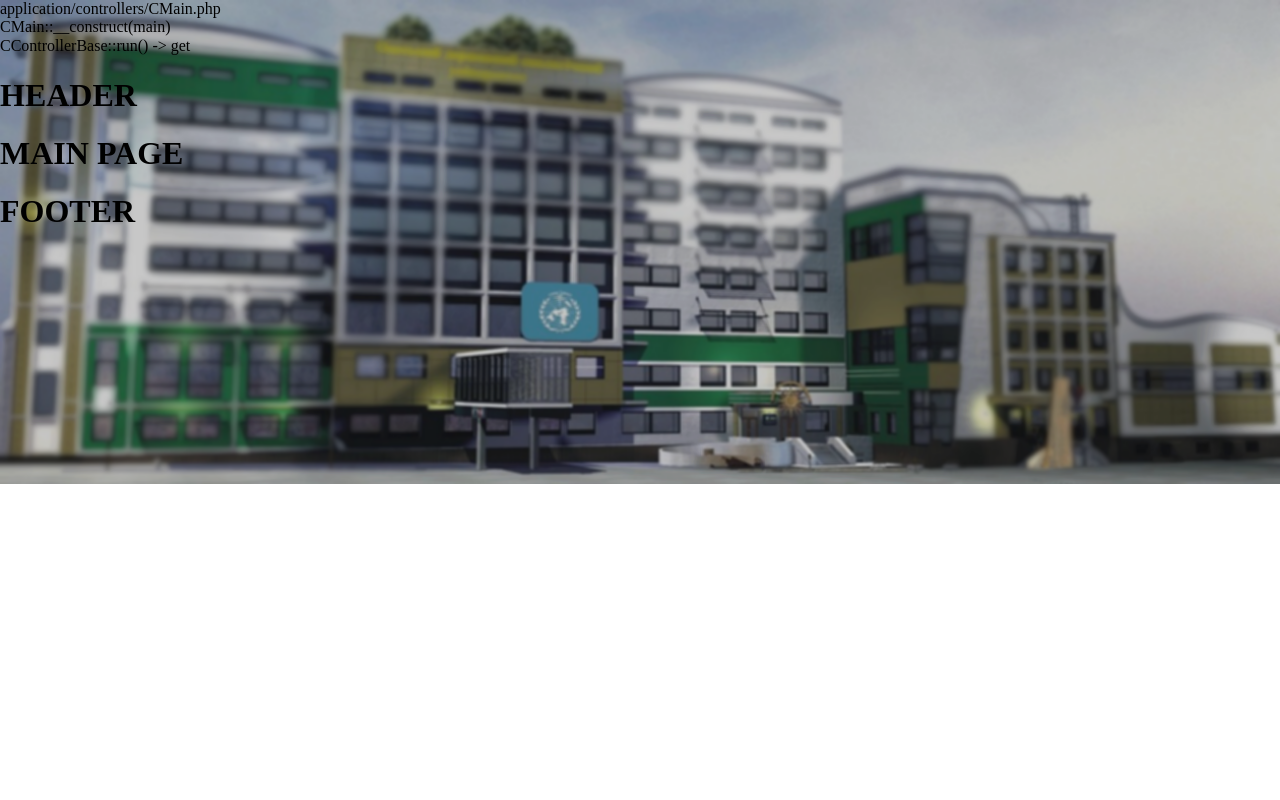
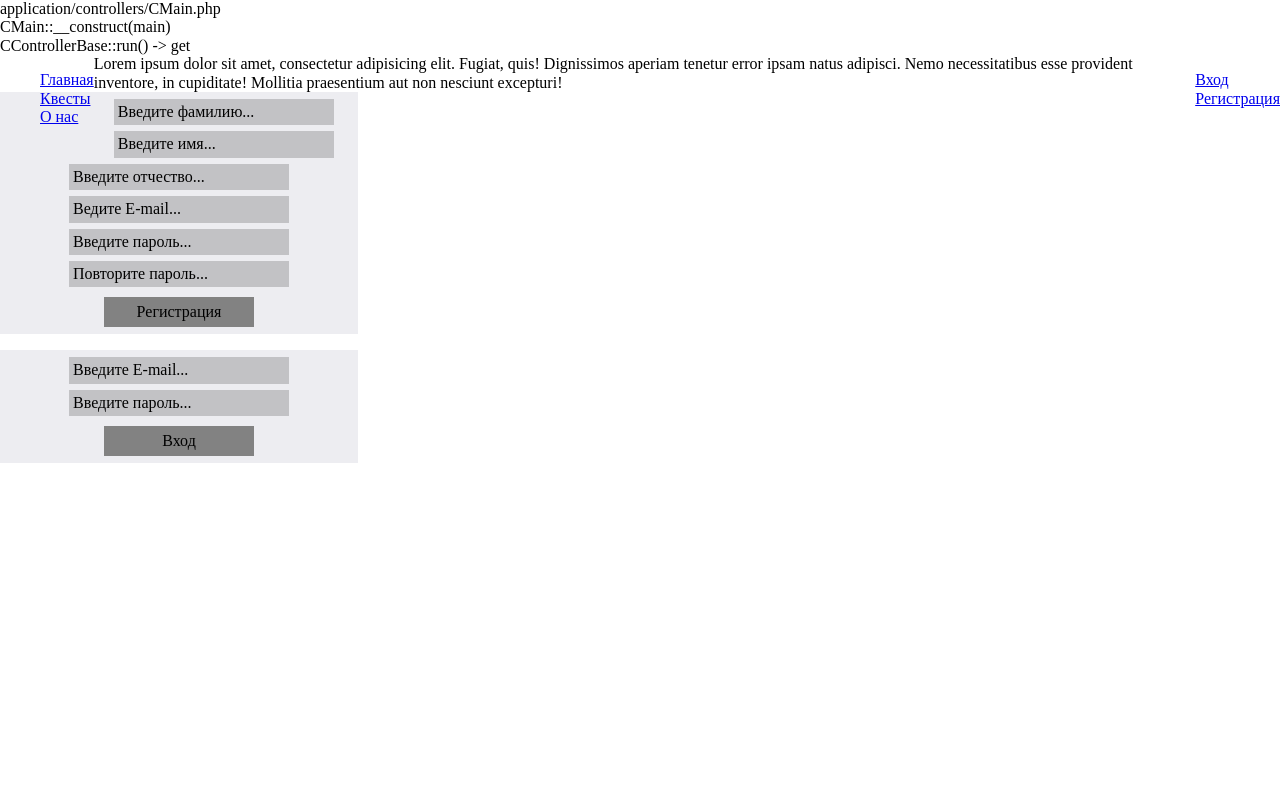
Before and after one commit to logitec1994/oseu-olympiad-2018, a PHP site: page / in a window 1280 px wide. Run offline with PHP 8.4, Linux system fonts and the light colour scheme.

Commit message:
Added based form
Added based form

```diff
--- /dev/null
+++ b/static/styles/main.css
@@ -0,0 +1,60 @@
+-
+.clear
+{
+    clear: both;
+}
+form
+{
+    width: 350px;
+    text-align: center;
+    padding: 4px;
+    background-color: rgba(210, 210, 220, 0.4);
+}
+
+form input
+{
+    background: rgba(20, 20, 20, 0.2);
+    border: none;
+    margin: 3px;
+    padding: 4px;
+    width: 220px;
+}
+
+::-webkit-input-placeholder { /* Chrome/Opera/Safari */
+  color: black;
+}
+::-moz-placeholder { /* Firefox 19+ */
+  color: black;
+}
+:-ms-input-placeholder { /* IE 10+ */
+  color: black;
+}
+:-moz-placeholder { /* Firefox 18- */
+  color: black;
+}
+
+form input[type="submit"]
+{
+    background: rgb(130, 130, 130);
+    margin-top: 7px;
+    border: none;
+    width: 150px;
+    height: 30px;
+}
+.header .navigation
+{
+    float: left;
+}
+
+.navigation ul
+{
+    list-style: none;
+}
+.header .role-buttons
+{
+    float: right;
+}
+.header .role-buttons ul
+{
+    list-style: none;
+}
--- a/templates/footer.php
+++ b/templates/footer.php
@@ -1,4 +1,3 @@
-<h1>FOOTER</h1>
 <script src="/static/lib/jquery-3.3.1.min.js"></script>
 </body>
 </html>
--- a/templates/header.php
+++ b/templates/header.php
@@ -6,7 +6,7 @@
     <meta http-equiv="X-UA-Compatible" content="ie=edge">
     <title>Main</title>
     <link rel="stylesheet" href="/static/lib/normalize.min.css">
-    <style>
+<!--     <style>
 body {
     background-repeat: no-repeat;
     /*background-position: center center;*/
@@ -14,7 +14,6 @@ body {
     background-attachment: fixed;
     background-image: url("/static/img/main-backgroun-blur.png");
 }
-    </style>
+    </style> -->
 </head>
 <body>
-<h1>HEADER</h1>
--- a/templates/main.php
+++ b/templates/main.php
@@ -2,7 +2,47 @@
 include_once 'templates/header.php'
 ?>
 
-<h1>MAIN PAGE</h1>
+<div class="main">
+    <div class="header">
+        <nav class="navigation">
+            <ul>
+                <li><a href="/main">Главная</a></li>
+                <li><a href="/quests">Квесты</a></li>
+                <li><a href="/about">О нас</a></li>
+            </ul>
+        </nav>
+        <div class="role-buttons">
+            <ul>
+                <li><a href="#">Вход</a></li>
+                <li><a href="#">Регистрация</a></li>
+            </ul>
+        </div>
+    </div>
+    <div class="clear"></div>
+    <main class="content">
+        <div class="logo"></div>
+        <div class="text">Lorem ipsum dolor sit amet, consectetur adipisicing elit. Fugiat, quis! Dignissimos aperiam tenetur error ipsam natus adipisci. Nemo necessitatibus esse provident inventore, in cupiditate! Mollitia praesentium aut non nesciunt excepturi!</div>
+    </main>
+</div>
+
+<form action="/registration" method="post">
+    <input type="text" name="lastname" id="lastname" placeholder="Введите фамилию...">
+    <input type="text" name="name" id="name" placeholder="Введите имя...">
+    <input type="text" name="patronymic" id="patronymic" placeholder="Введите отчество...">
+    <input type="email" name="email" id="email" placeholder="Ведите E-mail...">
+    <input type="password" name="password" id="password" placeholder="Введите пароль...">
+    <input type="password" name="re-password" id="re-password" placeholder="Повторите пароль...">
+    <input type="submit" value="Регистрация">
+</form>
+<form action="/login" method="post">
+    <input type="email" name="email" id="email" placeholder="Введите E-mail...">
+    <input type="password" name="password" id="password" placeholder="Введите пароль...">
+    <input type="submit" value="Вход">
+</form>
+
+<!-- <form action="#"></form> -->
+
+<link rel="stylesheet" href="/static/styles/main.css">
 
 <?php
 include_once 'templates/footer.php'
```
